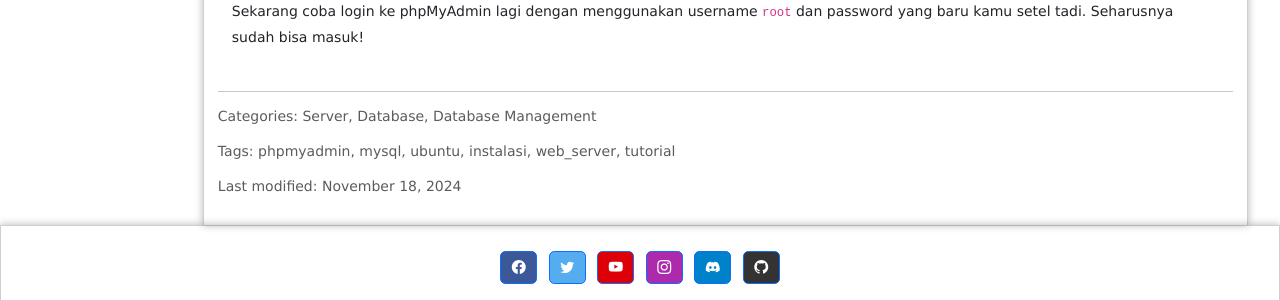
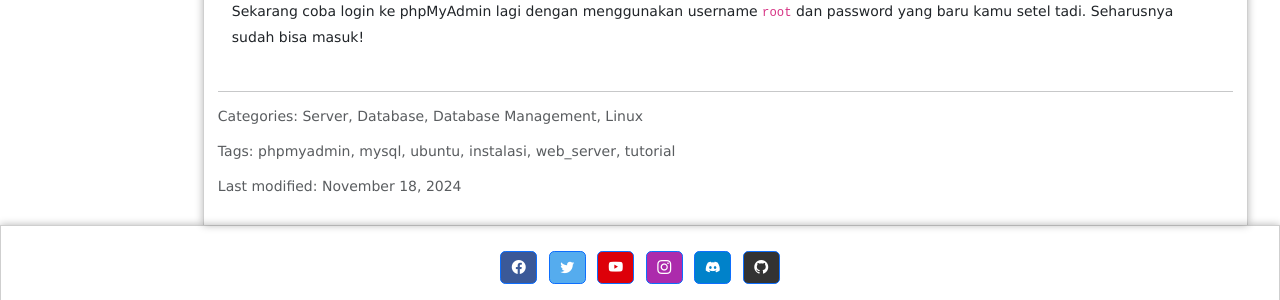
Before and after one commit to masputrawae/My-Notes, a Jekyll site: the page built from _posts/2024-11-18-install_phpmyadmin.md, in a window 1280 px wide and 900 px high, scrolled down 1597 px. Shown: the part 466-766 px from the top of the window. Built offline with Jekyll 4.4.1, drawn with Linux system fonts in a browser that asks for light colours.

Commit message:
rename and edit notes

```diff
--- a/_posts/2024-11-18-install-phpmyadmin.md
+++ b/_posts/2024-11-18-install_phpmyadmin.md
@@ -7,6 +7,7 @@ categories:
   - Server
   - Database
   - Database Management
+  - Linux
 tags:
   - phpmyadmin
   - mysql
```
Also changed, not shown: _posts/2024-11-17-membuat_breadcrumbs.md (renamed from _posts/2024-11-18-membuat_breadcrumbs.md, +2 -2 lines), _posts/2024-11-18-install_mysql.md (+1 -0 lines), _posts/2024-11-18-install_php.md (renamed from _posts/2024-11-18-install-php.md, +1 -0 lines).
